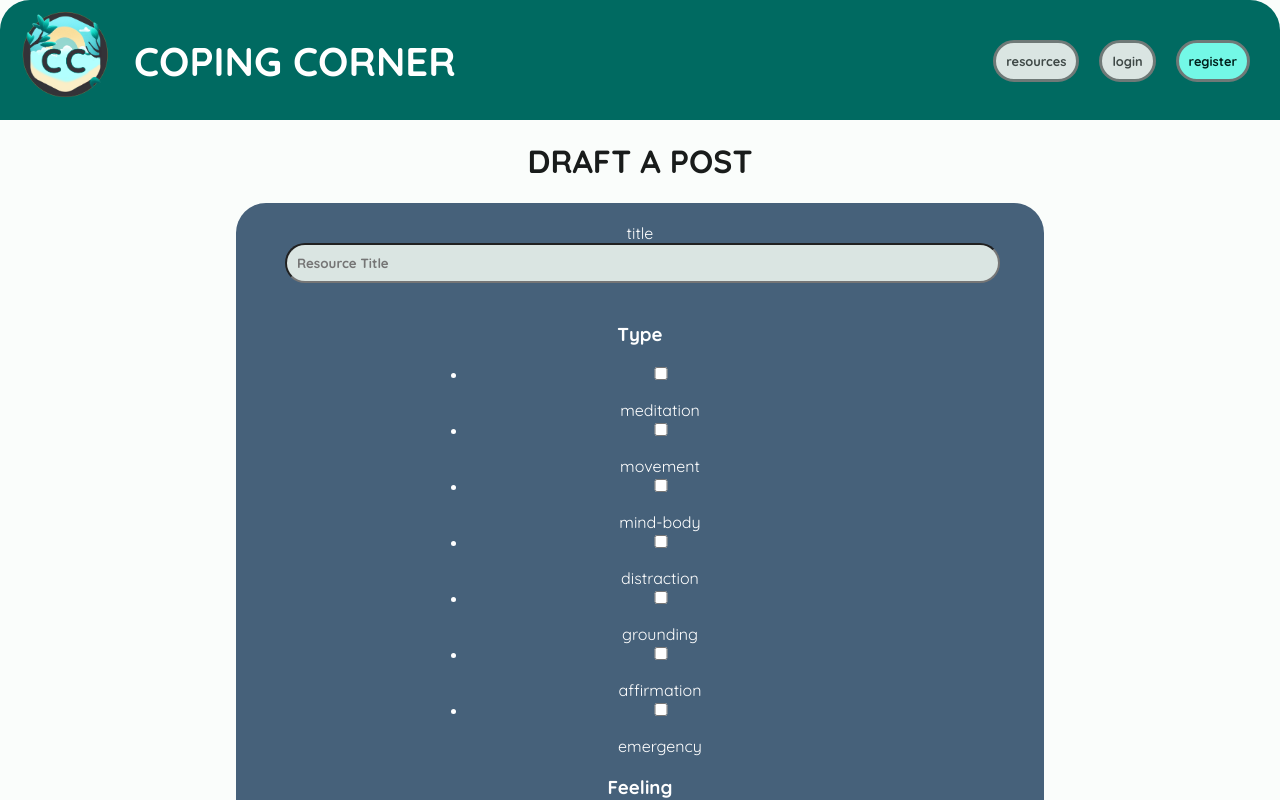
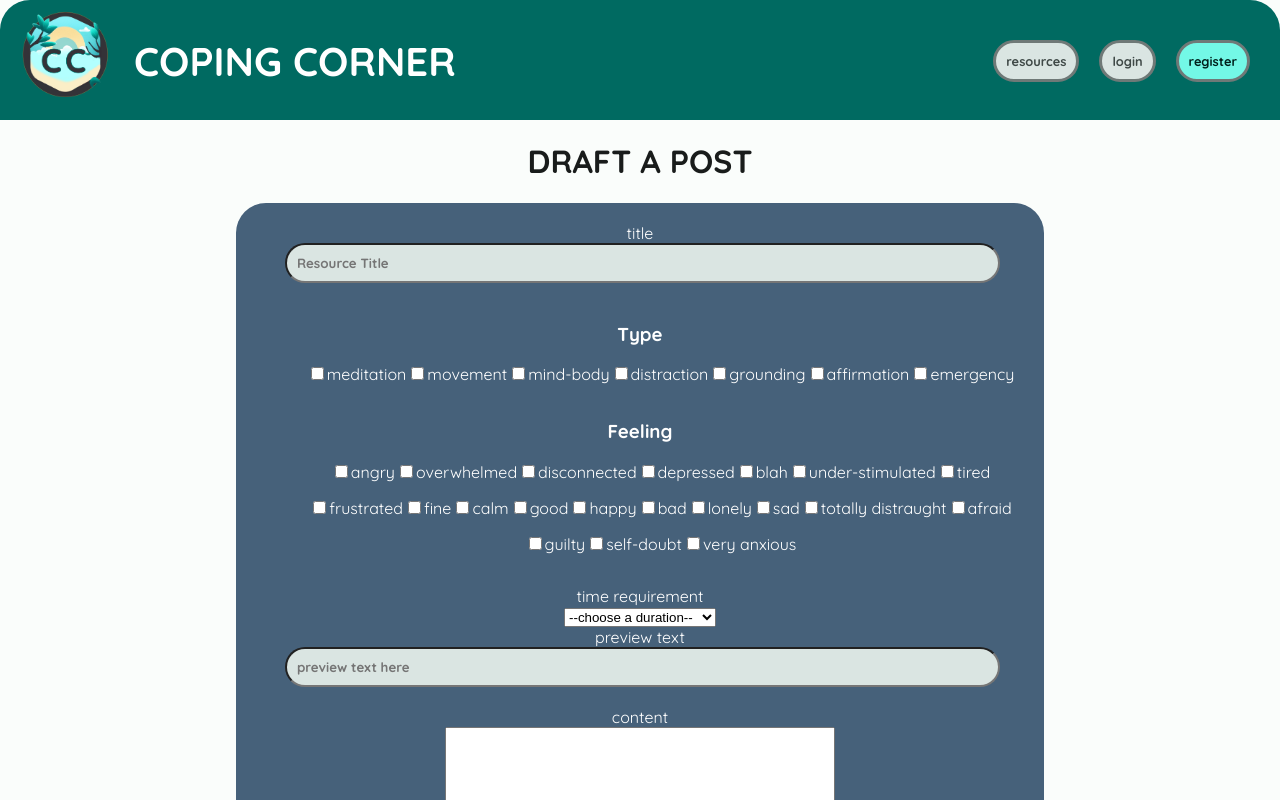
Before and after one commit to Duncan-Wood/Coping-Corner-Frontend, a React (Create React App) app in the folder coping-frontend/: page /post in a window 1280 px wide. Shown: the top 800 px of the page. Built offline with nearby package versions, Linux system fonts and the light colour scheme; no server answers.

Commit message:
some styling changes

```diff
--- a/coping-frontend/src/App.css
+++ b/coping-frontend/src/App.css
@@ -365,7 +365,7 @@ margin-top:-10px;
 }
 
 .loginreg{
-width:fit-content;
+  width:fit-content;
   height:3em;
   background-color: var(--md-sys-color-background)
 }
@@ -380,14 +380,26 @@ width:fit-content;
   padding:20px;
 }
 
+.typeCheckbox, .feelingCheckbox {
+  list-style:none;
+  display:flex;
+  flex-wrap:wrap;
+  justify-content:center;
+}
+.typeCheckbox li input, .feelingCheckbox li input{
+  padding:5px;
+  width:fit-content;
+  text-align:left;
 
-.typeCheckbox{
-
-  width: 50%;
-  margin: 0 auto;
 }
 
 
 .resource-card{
   background-color:lightblue;
+  min-height: 100px;
+  max-height: fit-content;
+  width: 30%;
+  display:inline-block;
+  margin:5px;
+  border-radius:30px;
 }
--- a/coping-frontend/src/components/Post.jsx
+++ b/coping-frontend/src/components/Post.jsx
@@ -140,108 +140,108 @@ export default function Post() {
 
 
         <h3>Feeling</h3>
-        <div className = "feelingCheckbox">
-            <div><input type="checkbox"
+        <ul className = "feelingCheckbox">
+            <li><input type="checkbox"
                    name="feeling"
                    value="angry"
                    onChange={handleFeelingChange} />
-            <label htmlFor="angry">angry</label> </div>
-            <div><input type="checkbox"
+            <label htmlFor="angry">angry</label> </li>
+            <li><input type="checkbox"
                     name="feeling"
                     value="overwhelmed"
                     onChange={handleFeelingChange}/>
-                    <label htmlFor="overwhelmed">overwhelmed</label></div>
-            <div><input type="checkbox"
+                    <label htmlFor="overwhelmed">overwhelmed</label></li>
+           <li><input type="checkbox"
                     name="feeling"
                     onChange={handleFeelingChange}
-                    value="disconnected"  /> </div>
+                    value="disconnected"  /> </li>
                     <label htmlFor="fine">disconnected</label>
-            <input  type="checkbox"
+            <li><input  type="checkbox"
                     name="feeling"
                     onChange={handleFeelingChange}
                     value="depressed"  />
-                    <label htmlFor="bad">depressed</label>
-            <input  type="checkbox"
+                    <label htmlFor="bad">depressed</label></li>
+            <li><input  type="checkbox"
                     name="feeling"
                     onChange={handleChange}
                     value="blah"  />
-                    <label htmlFor="blah">blah</label>
-            <input  type="checkbox"
+                    <label htmlFor="blah">blah</label></li>
+           <li> <input  type="checkbox"
                     name="feeling"
                     onChange={handleFeelingChange}
                     value="under-stimulated"  />
-                    <label htmlFor="under-stimulated">under-stimulated</label>
-            <input  type="checkbox"
+                    <label htmlFor="under-stimulated">under-stimulated</label></li>
+            <li><input  type="checkbox"
                     name="feeling"
                     onChange={handleFeelingChange}
                     value="tired"  />
-                    <label htmlFor="tired">tired</label>
-            <input  type="checkbox"
+                    <label htmlFor="tired">tired</label></li>
+            <li><input  type="checkbox"
                     name="feeling"
                     onChange={handleFeelingChange}
                     value="frustrated"  />
-                    <label htmlFor="frustrated">frustrated</label>
-            <input  type="checkbox"
+                    <label htmlFor="frustrated">frustrated</label></li>
+           <li> <input  type="checkbox"
                     name="feeling"
                     onChange={handleFeelingChange}
                     value="fine" />
-                    <label htmlFor="fine">fine</label>
-            <input  type="checkbox"
+                    <label htmlFor="fine">fine</label></li>
+            <li><input  type="checkbox"
                     name="feeling"
                     onChange={handleFeelingChange}
                     value="calm" />
-                    <label htmlFor="calm">calm</label>
-            <input  type="checkbox"
+                    <label htmlFor="calm">calm</label></li>
+           <li> <input  type="checkbox"
                     name="feeling"
                     onChange={handleFeelingChange}
                     value="good" />
-                    <label htmlFor="good">good</label>
-            <input  type="checkbox"
+                    <label htmlFor="good">good</label></li>
+           <li> <input  type="checkbox"
                     name="feeling"
                     onChange={handleFeelingChange}
                     value="happy" />
-                    <label htmlFor="happy">happy</label>
-            <input  type="checkbox"
+                    <label htmlFor="happy">happy</label></li>
+            <li><input  type="checkbox"
                     name="feeling"
                     onChange={handleFeelingChange}
                     value="bad" />
-                    <label htmlFor="bad">bad</label>
-            <input  type="checkbox"
+                    <label htmlFor="bad">bad</label></li>
+           <li> <input  type="checkbox"
                     name="feeling"
                     onChange={handleFeelingChange}
                     value="lonely" />
-                    <label htmlFor="lonely">lonely</label>
-            <input  type="checkbox"
+                    <label htmlFor="lonely">lonely</label></li>
+           <li> <input  type="checkbox"
                     name="feeling"
                     onChange={handleFeelingChange}
                     value="sad" />
-                    <label htmlFor="sad">sad</label>
-            <input  type="checkbox"
+                    <label htmlFor="sad">sad</label></li>
+           <li> <input  type="checkbox"
                     name="feeling"
                     onChange={handleFeelingChange}
                     value="totally-distraught" />
-                    <label htmlFor="totally-distraught">totally distraught</label>
-            <input  type="checkbox"
+                    <label htmlFor="totally-distraught">totally distraught</label></li>
+            <li><input  type="checkbox"
                     name="feeling"
                     onChange={handleFeelingChange}
                     value="afraid" />
-                    <label htmlFor="afraid">afraid</label>
-            <input  type="checkbox"
+                    <label htmlFor="afraid">afraid</label></li>
+            <li><input  type="checkbox"
                     name="feeling"
                     onChange={handleFeelingChange}
                     value="guilty" />
-                    <label htmlFor="guilty">guilty</label>
-            <input  type="checkbox"
+                    <label htmlFor="guilty">guilty</label></li>
+            <li><input  type="checkbox"
                     name="feeling"
                     onChange={handleFeelingChange}
                     value="self-doubt" />
-                    <label htmlFor="self-doubt">self-doubt</label>
-            <input  type="checkbox"
+                    <label htmlFor="self-doubt">self-doubt</label></li>
+            <li><input  type="checkbox"
                     name="feeling"
                     onChange={handleFeelingChange}
                     value="very-anxious" />
-                    <label htmlFor="very-anxious">very anxious</label>
-        </div>
+                    <label htmlFor="very-anxious">very anxious</label></li>
+        </ul>
 
         <div>
           <label htmlFor="time_requirement">time requirement</label>
@@ -272,14 +272,13 @@ export default function Post() {
             value={formValues.preview_text}
             name="preview_text"
             type="text"
-
             placeholder="preview text here" />
         </div>
 
         <div>
           <label htmlFor="content">content</label>
           <br></br>
-          <textarea onChange={handleChange}
+          <textarea className="contentbox" onChange={handleChange}
             value={formValues.content}
             name="content"
             style={{ width: '50%', height: '200px' }}
```
